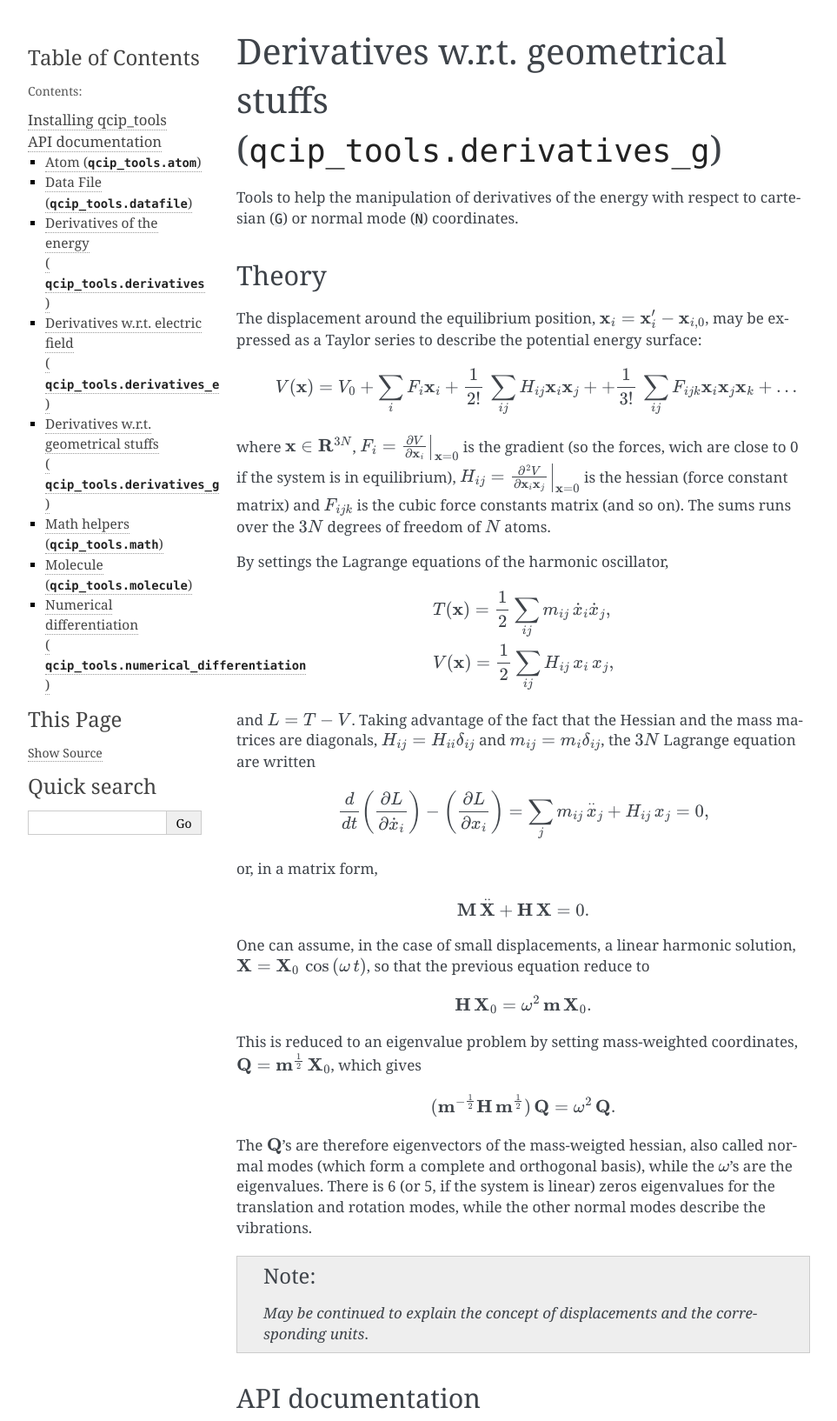
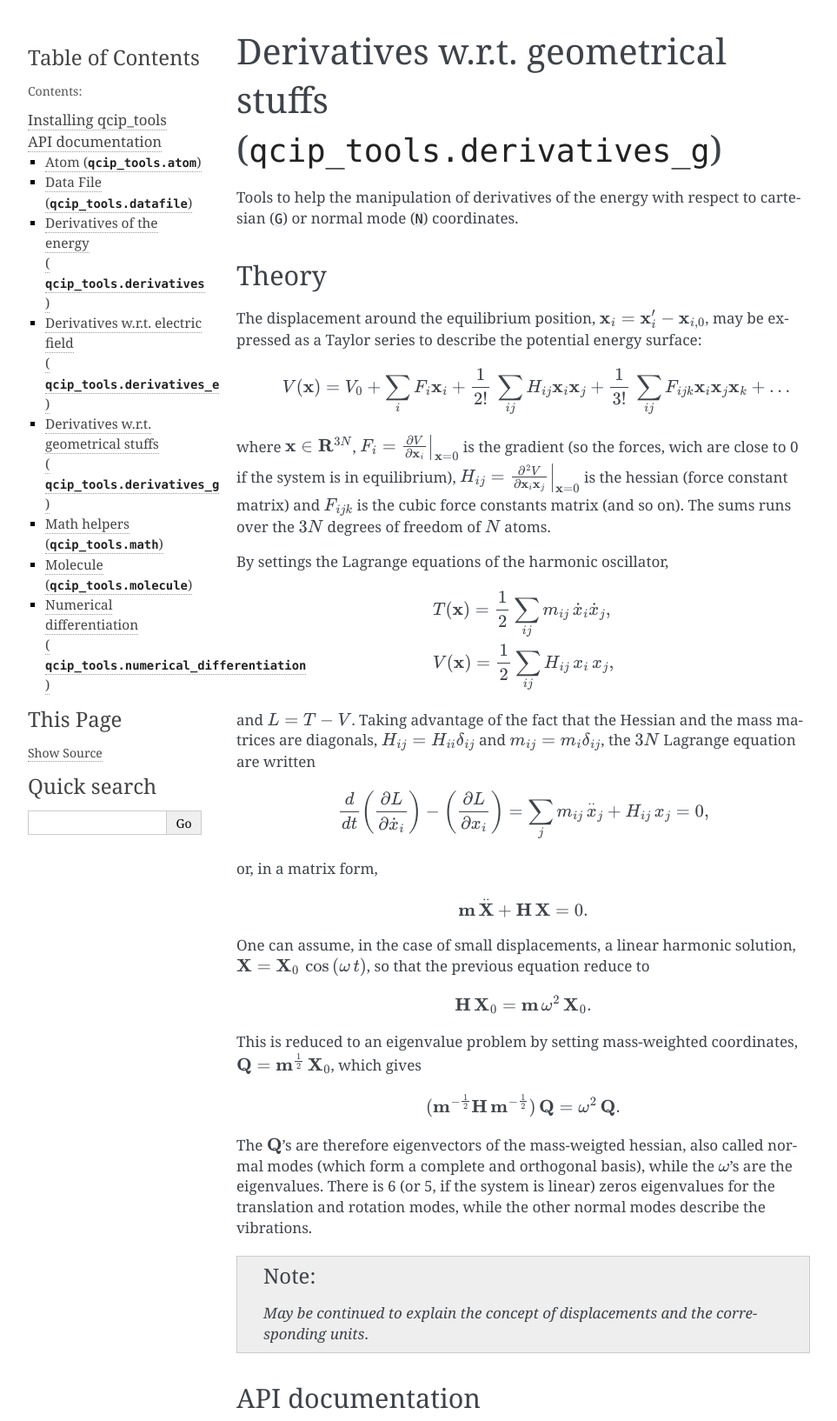
Before and after one commit to pierre-24/qcip_tools, a Sphinx documentation site: the page built from documentation/source/code-documentation/derivatives_g.rst, in a window 1280 px wide, cut to the strip 0-1634 px from the top of the page. Shown: the whole strip at 87% size, without its empty margins (148-1111 px from the left). Built offline with Sphinx 7.4.7, drawn with Linux system fonts in a browser that asks for light colours.

```diff
--- a/documentation/source/code-documentation/derivatives.rst
+++ b/documentation/source/code-documentation/derivatives.rst
@@ -48,7 +48,7 @@ Two kind of derivatives are considered for the moment:
 
   .. math::
 
-      V(\mathbf{q}) = V_0  +  \sum_i F_i\mathbf{q}_i + \frac{1}{2!}\,\sum_{ij}H_{ij}\mathbf{q}_i\mathbf{q}_j +  + \frac{1}{3!}\,\sum_{ij}F_{ijk}\mathbf{q}_i\mathbf{q}_j\mathbf{q}_k+ \ldots
+      V(\mathbf{q}) = V_0  +  \sum_i F_i\mathbf{q}_i + \frac{1}{2!}\,\sum_{ij}H_{ij}\mathbf{q}_i\mathbf{q}_j +  \frac{1}{3!}\,\sum_{ij}F_{ijk}\mathbf{q}_i\mathbf{q}_j\mathbf{q}_k+ \ldots
 
   where :math:`F_i=\left.\frac{\partial V}{\partial\mathbf{q}_i}\right|_{\mathbf{q}=0}` is the gradient (so the forces, wich are close to 0 if the system is in equilibrium), :math:`H_{ij}=\left.\frac{\partial^2 V}{\partial\mathbf{q}_i\mathbf{q}_j}\right|_{\mathbf{q}=0}` is the hessian (force constant matrix) and :math:`F_{ijk}` is the cubic force constants matrix (and so on).
 
--- a/documentation/source/code-documentation/derivatives_g.rst
+++ b/documentation/source/code-documentation/derivatives_g.rst
@@ -11,7 +11,7 @@ The displacement around the equilibrium position, :math:`\mathbf{x}_i=\mathbf{x}
 
   .. math::
 
-      V(\mathbf{x}) = V_0  +  \sum_i F_i\mathbf{x}_i + \frac{1}{2!}\,\sum_{ij}H_{ij}\mathbf{x}_i\mathbf{x}_j +  + \frac{1}{3!}\,\sum_{ij}F_{ijk}\mathbf{x}_i\mathbf{x}_j\mathbf{x}_k+ \ldots
+      V(\mathbf{x}) = V_0  +  \sum_i F_i\mathbf{x}_i + \frac{1}{2!}\,\sum_{ij}H_{ij}\mathbf{x}_i\mathbf{x}_j + \frac{1}{3!}\,\sum_{ij}F_{ijk}\mathbf{x}_i\mathbf{x}_j\mathbf{x}_k+ \ldots
 
 where :math:`\mathbf{x}\in\mathbf{R}^{3N}`, :math:`F_i=\left.\frac{\partial V}{\partial\mathbf{x}_i}\right|_{\mathbf{x}=0}` is the gradient (so the forces, wich are close to 0 if the system is in equilibrium), :math:`H_{ij}=\left.\frac{\partial^2 V}{\partial\mathbf{x}_i\mathbf{x}_j}\right|_{\mathbf{x}=0}` is the hessian (force constant matrix) and :math:`F_{ijk}` is the cubic force constants matrix (and so on).
 The sums runs over the :math:`3N` degrees of freedom of :math:`N` atoms.
@@ -34,19 +34,19 @@ or, in a matrix form,
 
 .. math::
 
-    \mathbf{M}\,\overset{\cdot\cdot}{\mathbf{X}} + \mathbf{H}\,\mathbf{X} = 0.
+    \mathbf{m}\,\overset{\cdot\cdot}{\mathbf{X}} + \mathbf{H}\,\mathbf{X} = 0.
 
 One can assume, in the case of small displacements, a linear harmonic solution, :math:`\mathbf{X}=\mathbf{X}_0\,\cos{(\mathbf{\omega}\,t)}`, so that the previous equation reduce to
 
 .. math::
 
-    \mathbf{H}\,\mathbf{X}_0 = \mathbf{\omega}^2\,\mathbf{m}\,\mathbf{X}_0.
+    \mathbf{H}\,\mathbf{X}_0 = \mathbf{m}\,\mathbf{\omega}^2\,\mathbf{X}_0.
 
 This is reduced to an eigenvalue problem by setting mass-weighted coordinates, :math:`\mathbf{Q}=\mathbf{m}^{\frac{1}{2}}\,\mathbf{X}_0`, which gives
 
 .. math::
 
-    (\mathbf{m}^{-\frac{1}{2}}\mathbf{H}\,\mathbf{m}^{\frac{1}{2}})\,\mathbf{Q} = \mathbf{\omega}^2\,\mathbf{Q}.
+    (\mathbf{m}^{-\frac{1}{2}}\mathbf{H}\,\mathbf{m}^{-\frac{1}{2}})\,\mathbf{Q} = \mathbf{\omega}^2\,\mathbf{Q}.
 
 The :math:`\mathbf{Q}`'s are therefore eigenvectors of the mass-weigted hessian, also called normal modes (which form a complete and orthogonal basis), while the :math:`\mathbf{\omega}`'s are the eigenvalues.
 There is 6 (or 5, if the system is linear) zeros eigenvalues for the translation and rotation modes, while the other normal modes describe the vibrations.
```
